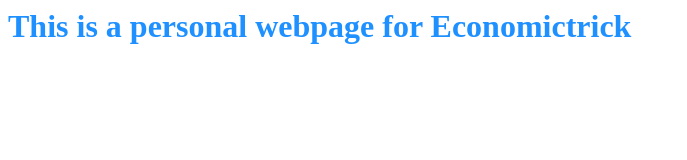
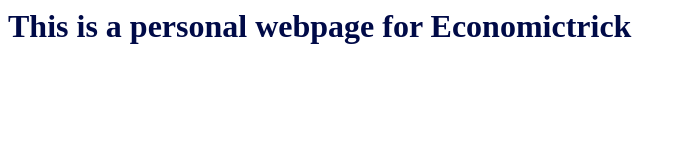
Before and after one commit to Economictrick/Economictrick.github.io, a plain HTML site: page index.html in a window 1280 px wide. Shown: the whole page, without its empty margins (0-687 px from the left). Drawn offline with Linux system fonts and the light colour scheme.

Commit message:
Update index.html

```diff
--- a/index.html
+++ b/index.html
@@ -1 +1 @@
-<H1 style="color:DodgerBlue;">This is a personal webpage for Economictrick</H1>
+<H1 style="color:rgb(0, 10, 71);">This is a personal webpage for Economictrick</H1>
```
